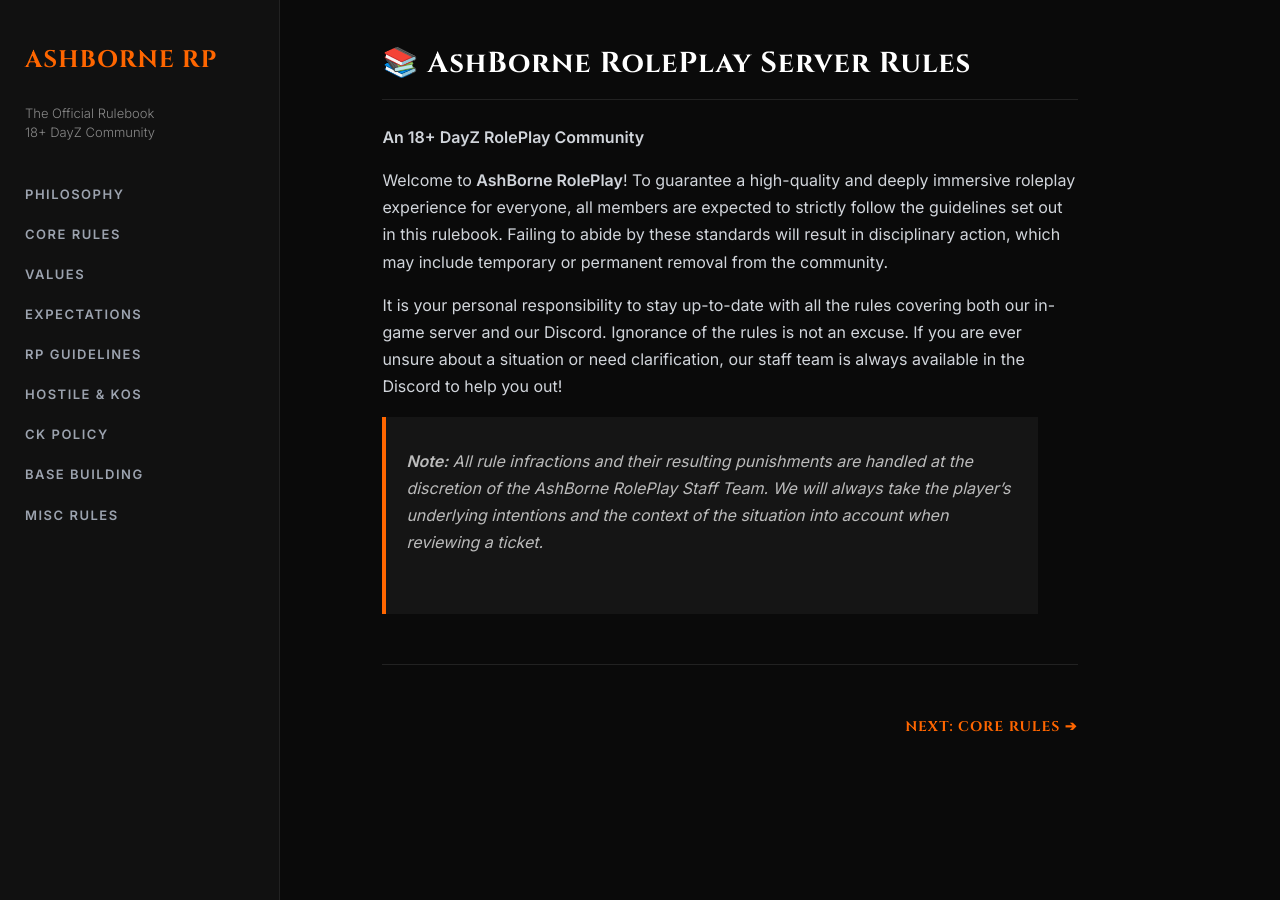
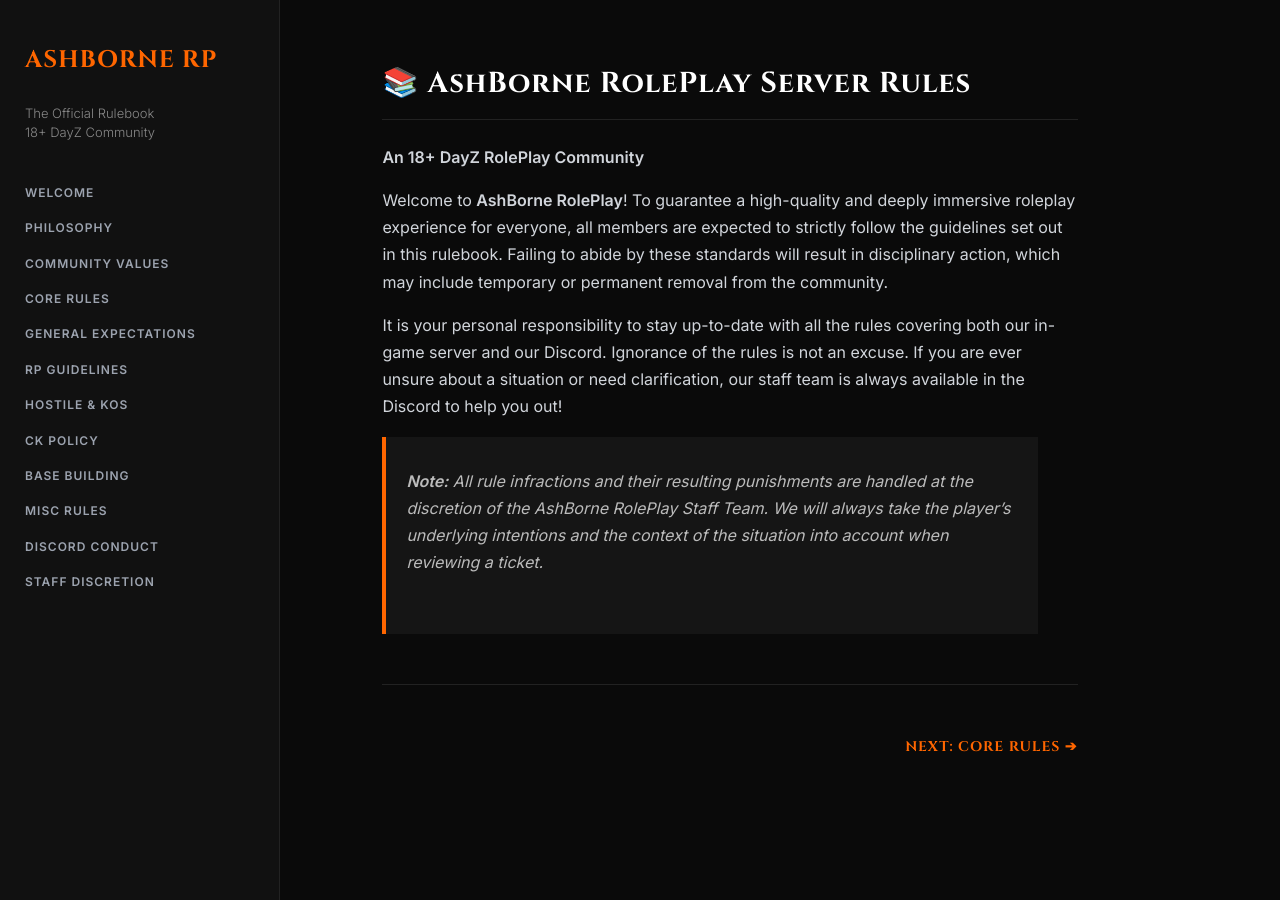
Before and after one commit to AshBorneRP/AshBorne-Rules, a Jekyll site: the page built from index.md, in a window 1280 px wide. Built offline with Jekyll 4.4.1, drawn with Linux system fonts in a browser that asks for light colours; our own code applies the rules of GitHub Pages for plain Markdown files.

Commit message:
Update default.html

```diff
--- a/_layouts/default.html
+++ b/_layouts/default.html
@@ -58,14 +58,14 @@
     }
 
     header ul { list-style: none; padding: 0; margin: 0; }
-    header li { margin-bottom: 18px; }
+    header li { margin-bottom: 15px; }
     header a {
       color: #9ca3af;
       text-decoration: none;
-      font-size: 13px;
+      font-size: 12px;
       font-weight: 600;
       text-transform: uppercase;
-      letter-spacing: 1.5px;
+      letter-spacing: 1px;
       transition: all 0.3s ease;
       display: block;
     }
@@ -73,7 +73,7 @@
 
     .wrapper {
       margin-left: 280px;
-      padding: 40px 8% 20px 8%; /* Top, Right, Bottom, Left */
+      padding: 60px 8%;
       max-width: 900px;
       width: 100%;
       box-sizing: border-box;
@@ -98,7 +98,6 @@
       header ul { display: flex; flex-wrap: wrap; gap: 15px; }
       header li { margin-bottom: 0; }
       .wrapper { margin-left: 0; padding: 40px 20px; }
-      h1 { font-size: 1.5em; }
     }
   </style>
 </head>
@@ -110,15 +109,18 @@
 
     <nav>
       <ul>
-        <li><a href="./">Philosophy</a></li>
-        <li><a href="core-rules">Core Rules</a></li>
-        <li><a href="community-values">Values</a></li>
-        <li><a href="general-expectations">Expectations</a></li>
-        <li><a href="roleplay-guidelines">RP Guidelines</a></li>
-        <li><a href="hostile-roleplay">Hostile & KOS</a></li>
-        <li><a href="character-kill-policy">CK Policy</a></li>
-        <li><a href="base-building">Base Building</a></li>
-        <li><a href="other-rules">Misc Rules</a></li>
+        <li><a href="./">Welcome</a></li>
+        <li><a href="philosophy.html">Philosophy</a></li>
+        <li><a href="community-values.html">Community Values</a></li>
+        <li><a href="core-rules.html">Core Rules</a></li>
+        <li><a href="general-expectations.html">General Expectations</a></li>
+        <li><a href="roleplay-guidelines.html">RP Guidelines</a></li>
+        <li><a href="hostile-roleplay.html">Hostile & KOS</a></li>
+        <li><a href="character-kill-policy.html">CK Policy</a></li>
+        <li><a href="base-building.html">Base Building</a></li>
+        <li><a href="other-rules.html">Misc Rules</a></li>
+        <li><a href="discord-conduct.html">Discord Conduct</a></li>
+        <li><a href="staff-discretion.html">Staff Discretion</a></li>
       </ul>
     </nav>
   </header>
```
